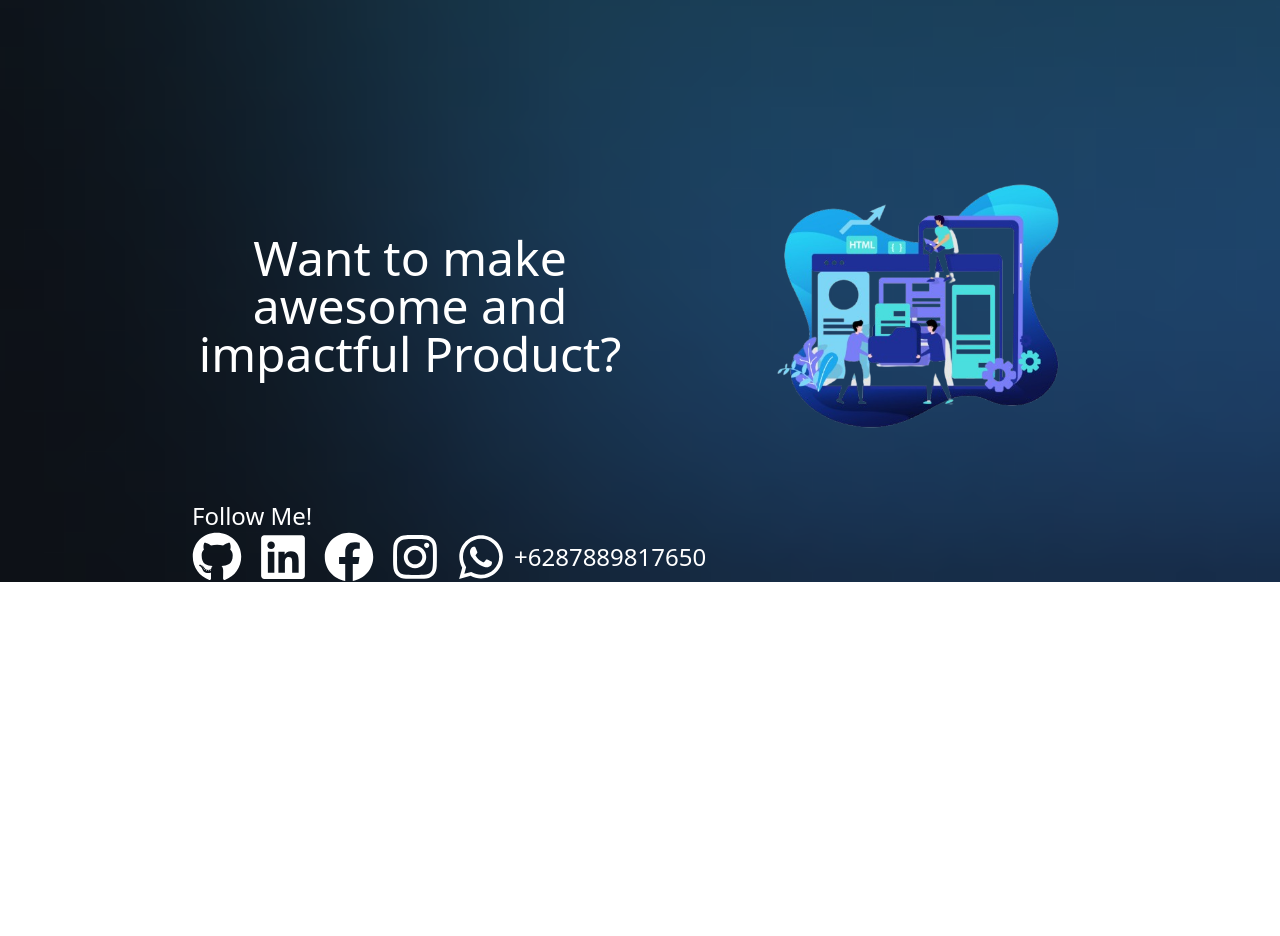
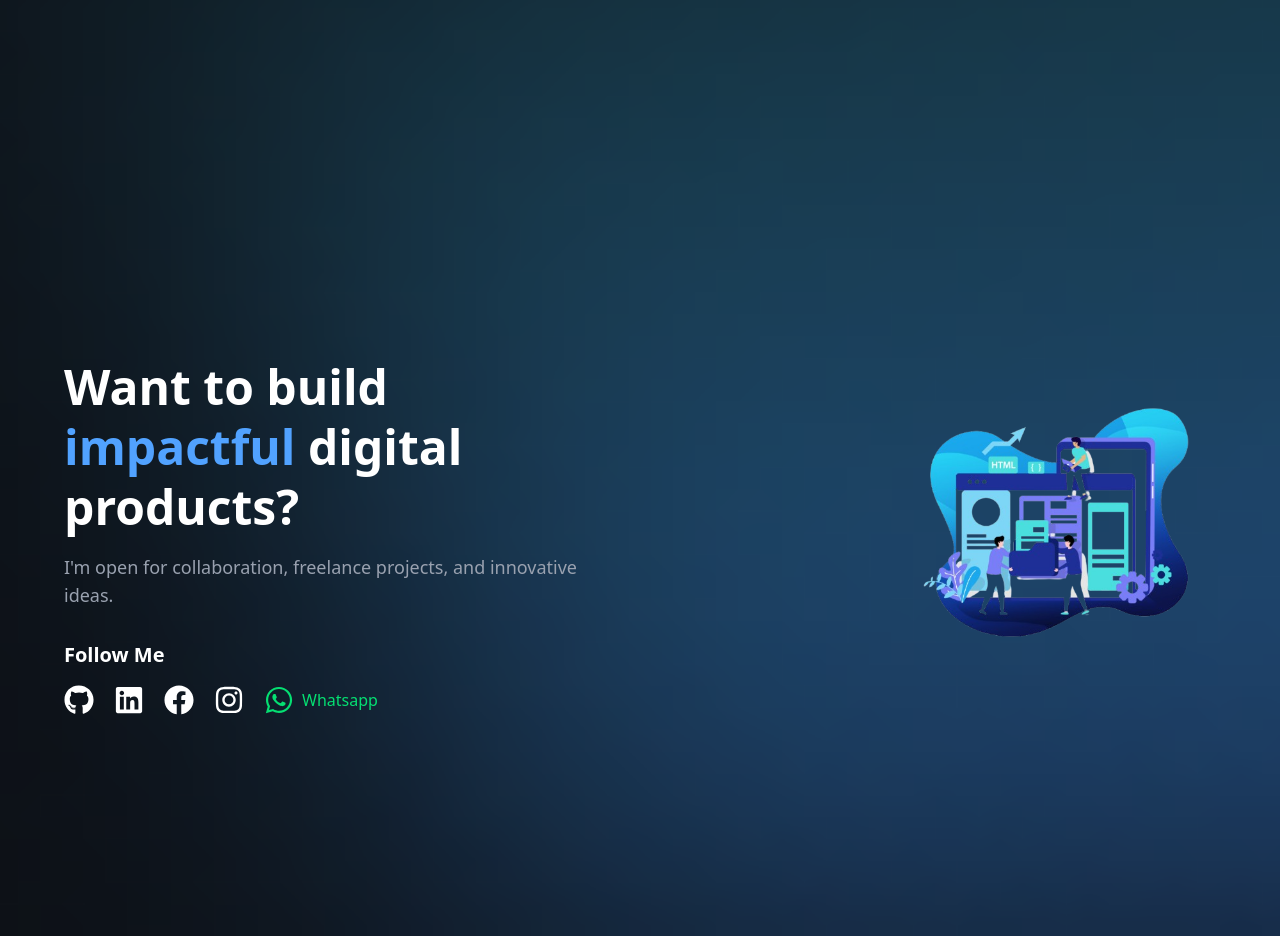
Before and after one commit to SeinalArifin149/My-Portofolio, a React (Vite) app: page / in a window 1280 px wide. Shown: the part 3800-4736 px from the top of the page. Before the commit the page ends 4382 px from the top, so only its background shows below. Built offline with nearby package versions, Linux system fonts and the light colour scheme.

Commit message:
add css and motion

```diff
--- a/src/pages/contact/contact.tsx
+++ b/src/pages/contact/contact.tsx
@@ -1,14 +1,40 @@
-// import { Navbar, Main } from '../../components'
+import { motion } from "framer-motion"
 import { Profile_Contact } from "./profile"
 import { Text_Contact } from "./text"
 import { Sosmed_Icons } from "./sosmed";
 
 export function Contact() {
   return (
-    <div className="grid md:grid-cols-2 justify-center items-center gap-6 max-w-4xl mx-auto" id="contact">
-      <Text_Contact />
-      <Profile_Contact />
-      <Sosmed_Icons/>
-    </div>
+    <section
+      id="contact"
+      className="min-h-screen flex items-center justify-center px-6 py-16"
+    >
+      <div className="grid md:grid-cols-2 gap-10 max-w-6xl w-full items-center">
+
+        {/* TEXT + SOSMED */}
+        <motion.div
+          initial={{ opacity: 0, x: -60 }}
+          whileInView={{ opacity: 1, x: 0 }}
+          transition={{ duration: 0.8 }}
+          viewport={{ once: true }}
+          className="space-y-8 order-2 md:order-1"
+        >
+          <Text_Contact />
+          <Sosmed_Icons />
+        </motion.div>
+
+        {/* IMAGE */}
+        <motion.div
+          initial={{ opacity: 0, x: 60 }}
+          whileInView={{ opacity: 1, x: 0 }}
+          transition={{ duration: 0.8 }}
+          viewport={{ once: true }}
+          className="order-1 md:order-2"
+        >
+          <Profile_Contact />
+        </motion.div>
+
+      </div>
+    </section>
   );
 }
--- a/src/pages/contact/profile.tsx
+++ b/src/pages/contact/profile.tsx
@@ -1,13 +1,22 @@
+import { motion } from "framer-motion"
 import profileImg from "./anim.png";
 
 export function Profile_Contact() {
   return (
     <div className="flex justify-center md:justify-end">
-      <img
+
+      <motion.img
         src={profileImg}
         alt="Seinal Arifin"
-        className="w-64 md:w-85"
+        className="w-48 sm:w-60 md:w-72 lg:w-80"
+        animate={{ y: [0, -15, 0] }}
+        transition={{
+          duration: 4,
+          repeat: Infinity,
+          ease: "easeInOut"
+        }}
       />
+
     </div>
   );
 }
--- a/src/pages/contact/sosmed.tsx
+++ b/src/pages/contact/sosmed.tsx
@@ -1,36 +1,44 @@
+import { motion } from "framer-motion"
 import { FaFacebook, FaGithub, FaInstagram, FaLinkedin, FaWhatsapp } from "react-icons/fa";
 
 export function Sosmed_Icons() {
   return (
-        <div className="text-white text-2xl">
-            <p>
-                Follow Me!
-            </p>
-        <div className="flex items-center text-white text-2xl gap-4">
+    <div className="space-y-4 text-center md:text-left">
 
-            <a href="https://github.com/SeinalArifin149">
-                <FaGithub size={50}/>
+      <h3 className="text-white text-lg md:text-xl font-semibold">
+        Follow Me
+      </h3>
+
+      <motion.div
+        className="flex flex-wrap justify-center md:justify-start gap-5"
+        initial={{ opacity: 0 }}
+        whileInView={{ opacity: 1 }}
+        transition={{ staggerChildren: 0.15 }}
+      >
+
+        <a href="https://github.com/SeinalArifin149" target="_blank" rel="noopener noreferrer" className="text-white text-2xl md:text-3xl hover:text-gray-400 transition">
+          <FaGithub/>
         </a>
 
-            <a href="https://github.com/SeinalArifin149">
-                <FaLinkedin size={50}/>
+        <a href="https://www.linkedin.com/in/seinal-arifin-9968b8354" target="_blank" rel="noopener noreferrer" className="text-white text-2xl md:text-3xl hover:text-blue-400 transition">
+          <FaLinkedin/>
         </a>
 
-            <a href="https://github.com/SeinalArifin149">
-                <FaFacebook size={50}/>
+        <a href="https://www.facebook.com/share/1CJv5sjRf7/" target="_blank" rel="noopener noreferrer" className="text-white text-2xl md:text-3xl hover:text-blue-500 transition">
+          <FaFacebook/>
         </a>
 
-            <a href="https://github.com/SeinalArifin149">
-                <FaInstagram size={50}/>
+        <a href="https://www.instagram.com/mr.z_332" target="_blank" rel="noopener noreferrer" className="text-white text-2xl md:text-3xl hover:text-pink-400 transition">
+          <FaInstagram/>
         </a>
 
-            <a href="https://github.com/SeinalArifin149" className="flex items-center gap-2">
-                <FaWhatsapp size={50}/>
-                <h3>+6287889817650</h3>
+        <a href="https://wa.me/6287889817650" target="_blank" rel="noopener noreferrer" className="flex items-center gap-2 text-green-400 hover:scale-105 transition">
+          <FaWhatsapp className="text-2xl md:text-3xl"/>
+          <span className="text-sm md:text-base">Whatsapp</span>
         </a>
 
+      </motion.div>
 
     </div>
-    </div>
-    )
+  );
 }
--- a/src/pages/contact/text.tsx
+++ b/src/pages/contact/text.tsx
@@ -1,16 +1,16 @@
 export function Text_Contact() {
   return (
-    <div className="grid grid-cols-1 items-center">
+    <div className="space-y-4 text-center md:text-left">
 
-      <div className="flex justify-center">
-        <p className="text-white text-5xl text-center">
-          Want to make awesome and impactful Product?
-        </p>
-      </div>
+      <h2 className="text-white text-3xl sm:text-4xl md:text-5xl font-bold leading-tight">
+        Want to build
+        <span className="text-blue-400"> impactful </span>
+        digital products?
+      </h2>
 
-      {/* <div className="flex justify-end pr-8">
-        <img src="./anim.png" alt="profile" className="w-64 md:w-80" />
-      </div> */}
+      <p className="text-gray-400 text-base md:text-lg">
+        I'm open for collaboration, freelance projects, and innovative ideas.
+      </p>
 
     </div>
   );
```
Lines whose indentation alone changed are shown as unchanged.
